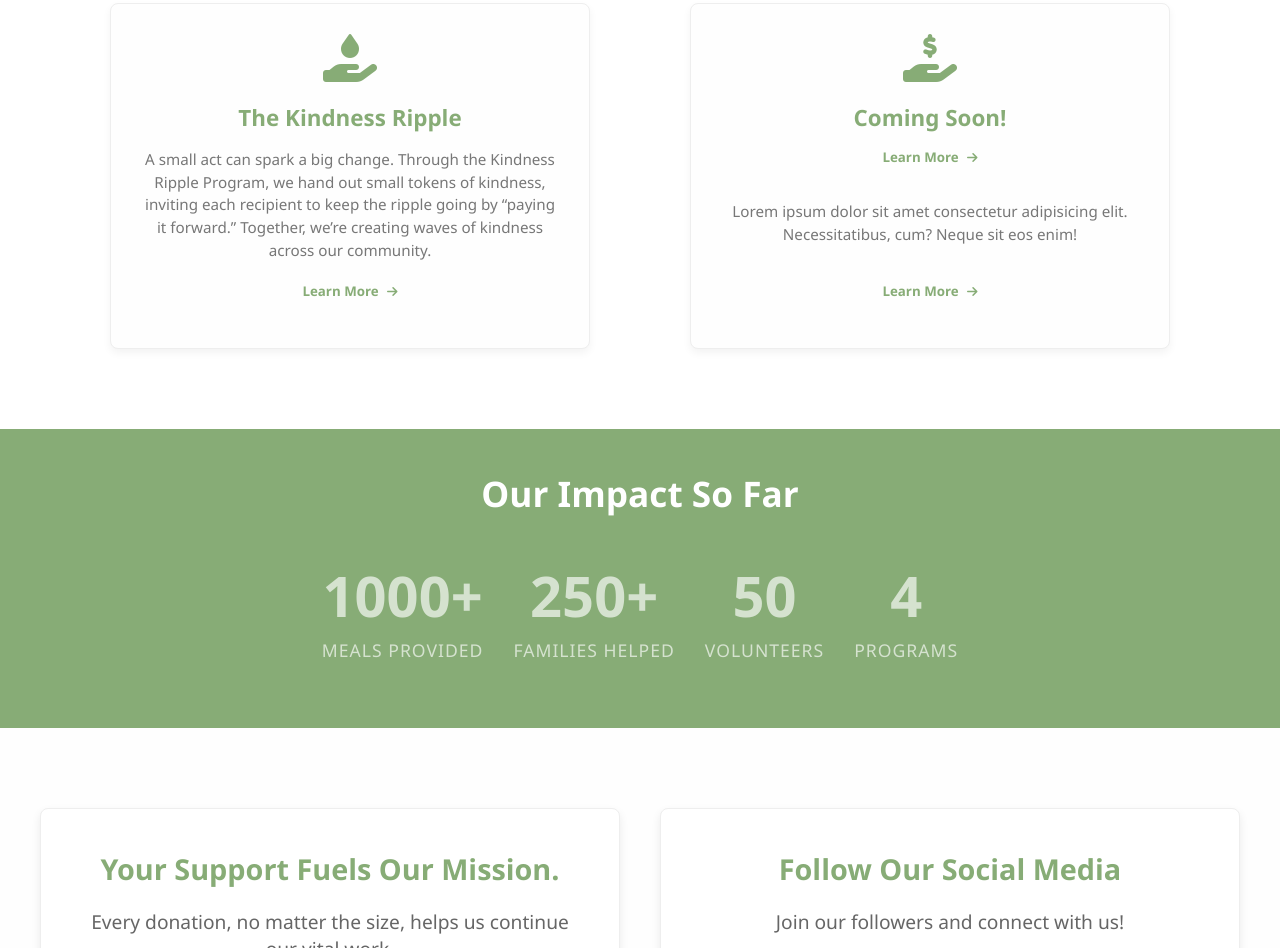
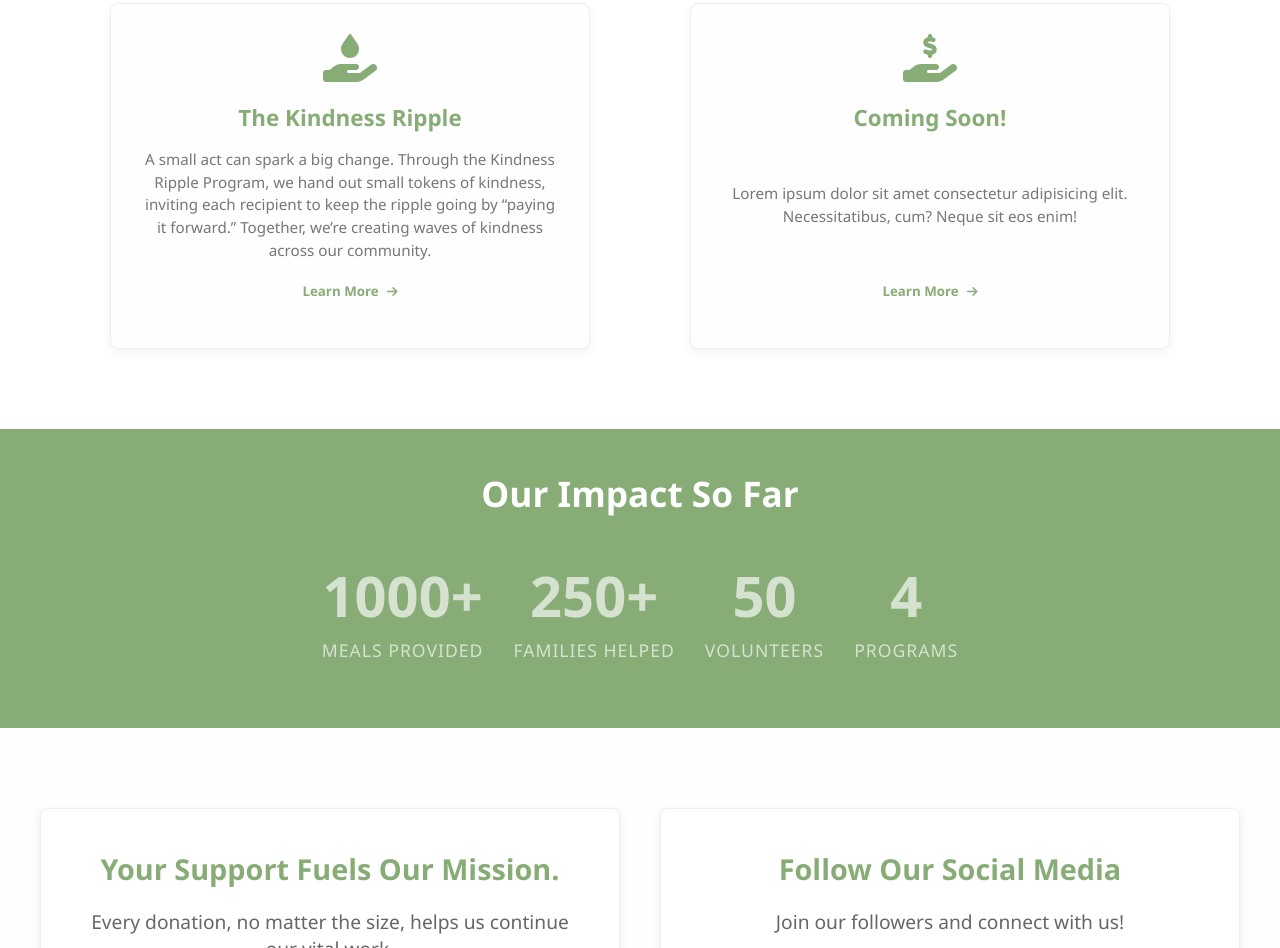
Before and after one commit to EvTheWebDev/compassionProject, a website: page index.html in a window 1280 px wide. Shown: the part 1496-2444 px from the top of the page. Drawn offline with Linux system fonts and the light colour scheme.

Commit message:
Tiny Homepage error fix

```diff
--- a/pages/home.html
+++ b/pages/home.html
@@ -98,9 +98,6 @@
           <div class="title">
             <i class="fa-solid fa-hand-holding-dollar fa-3x"></i>
           <h4>Coming Soon!</h4>
-          <a href="#programs/leannaLegacy" class="card-link"
-            >Learn More <i class="fa-solid fa-arrow-right"></i
-          ></a>
           </div>
 
           <p>
```
Also changed, not shown: scss/vars.scss (+11 -3 lines).
